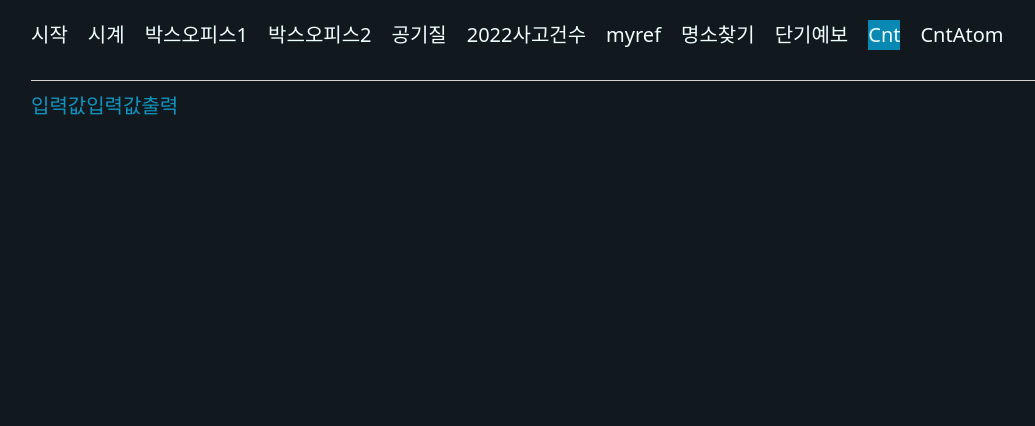
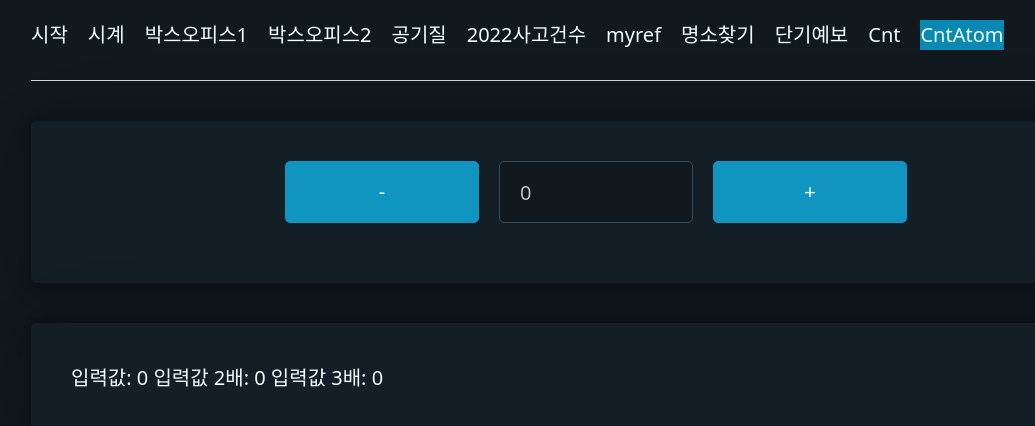
Before and after one commit to icecaptin/k-digital_React, a React (Create React App) app: page / in a window 1280 px wide. Shown: the top 426 px of the page, without its empty margins (44-1079 px from the left). Built offline with nearby package versions, Linux system fonts and the light colour scheme.

Commit message:
20230602_최종

```diff
--- a/src/App.js
+++ b/src/App.js
@@ -14,7 +14,7 @@ import CntAtom from './11/CntAtom';
 import Lotto from './번외/Lotto';
 import styles from './App.module.css';
 function App() {
-  const [page, setPage] = useState('cnt'); //기본 페이지 설정
+  const [page, setPage] = useState('cntatom'); //기본 페이지 설정
   const changePage = (newPage) => {
     setPage(newPage);
   };
```
